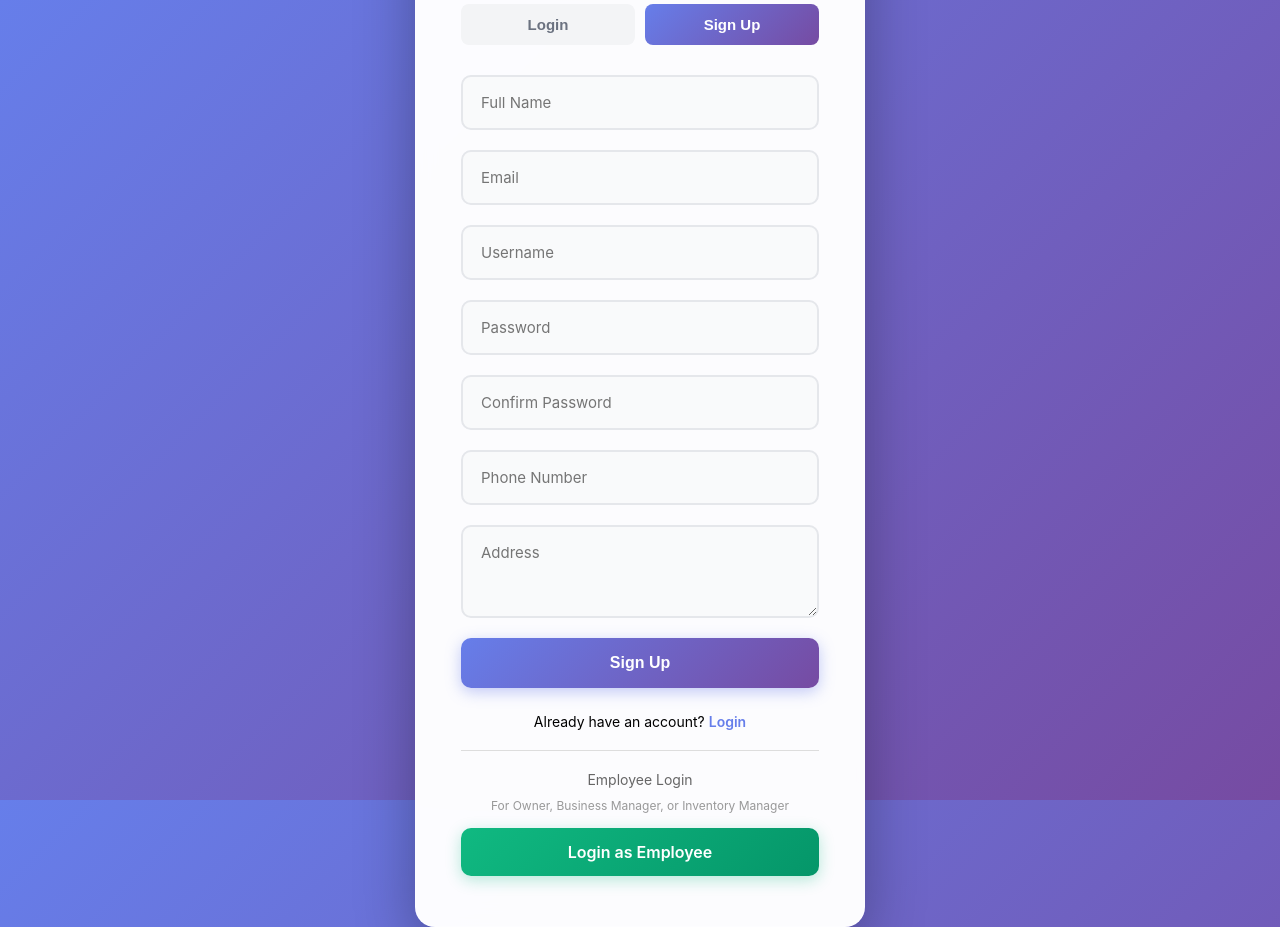
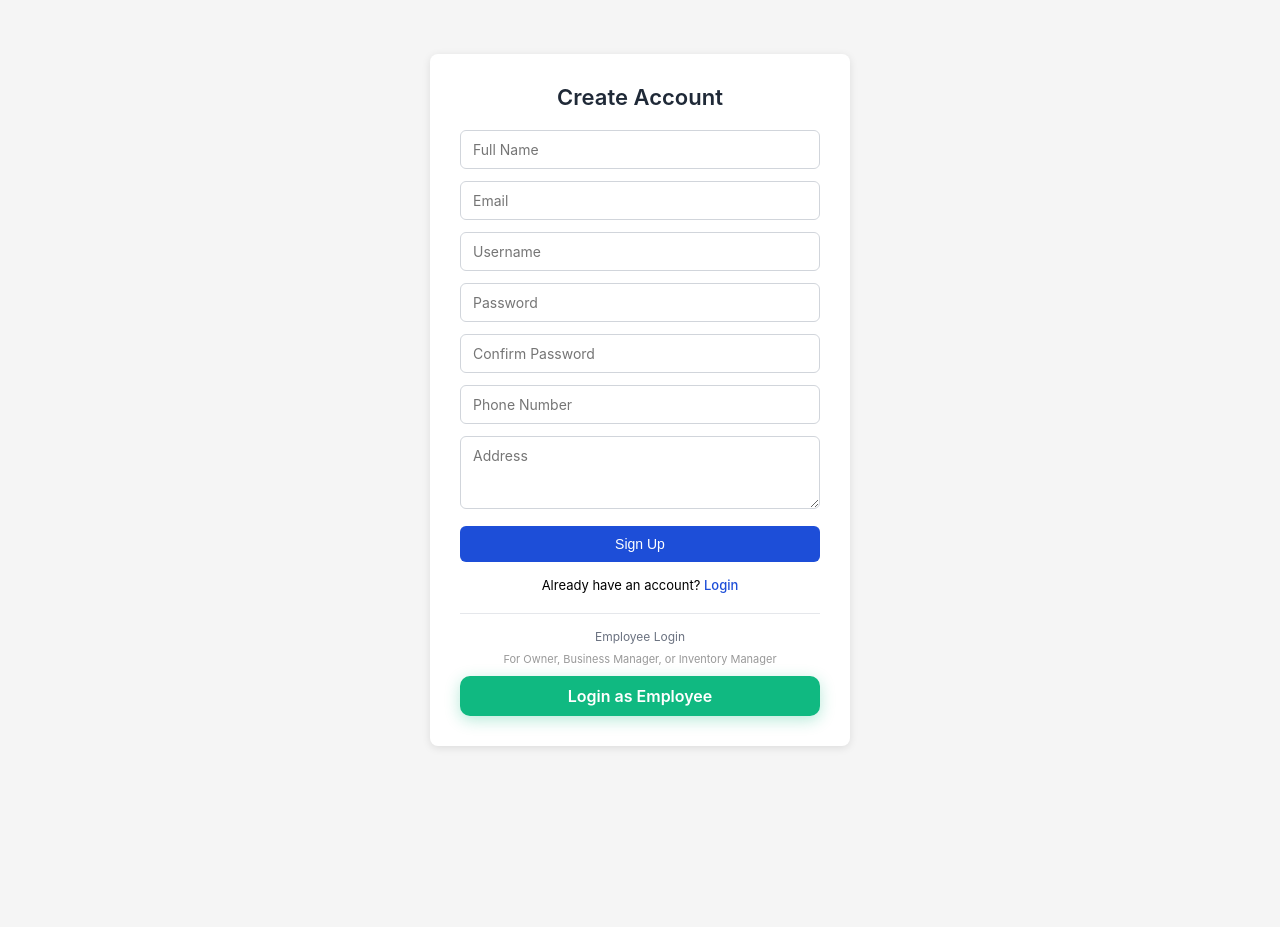
Before and after one commit to pulipakav1/mini_e-commerce_platform, a PHP site: page /auth.php?action=signup in a window 1280 px wide. After the commit the page ends 748 px from the top, so only its background shows below. Run offline with PHP 8.4, Linux system fonts and the light colour scheme.

Commit message:
auth page

```diff
--- a/auth.php
+++ b/auth.php
@@ -150,7 +150,7 @@ if (isset($_GET['signup']) && $_GET['signup'] == 'success') {
         }
         body {
             font-family: -apple-system, BlinkMacSystemFont, 'Segoe UI', Roboto, 'Helvetica Neue', Arial, sans-serif;
-            background: linear-gradient(135deg, #667eea 0%, #764ba2 100%);
+            background: #f5f5f5;
             display: flex;
             justify-content: center;
             align-items: center;
@@ -158,49 +158,23 @@ if (isset($_GET['signup']) && $_GET['signup'] == 'success') {
             padding: 20px;
         }
         .auth-container {
-            background: rgba(255, 255, 255, 0.98);
-            backdrop-filter: blur(10px);
-            padding: 50px 45px;
-            width: 450px;
+            background: #ffffff;
+            padding: 30px;
+            width: 420px;
             max-width: 90%;
-            border-radius: 20px;
-            box-shadow: 0 20px 60px rgba(0, 0, 0, 0.3);
+            border-radius: 8px;
+            box-shadow: 0 2px 8px rgba(0, 0, 0, 0.1);
             display: flex;
             flex-direction: column;
             align-items: center;
-            border: 1px solid rgba(255,255,255,0.3);
+            max-height: 95vh;
+            overflow-y: auto;
         }
         h2 {
-            font-size: 32px;
-            margin-bottom: 40px;
-            background: linear-gradient(135deg, #667eea 0%, #764ba2 100%);
-            -webkit-background-clip: text;
-            -webkit-text-fill-color: transparent;
-            background-clip: text;
-            font-weight: 700;
-            letter-spacing: -1px;
-        }
-        .tabs {
-            display: flex;
-            gap: 10px;
-            margin-bottom: 30px;
-            width: 100%;
-        }
-        .tab {
-            flex: 1;
-            padding: 12px;
-            background: #f3f4f6;
-            border: none;
-            border-radius: 8px;
-            cursor: pointer;
-            font-size: 15px;
+            font-size: 22px;
+            margin-bottom: 20px;
+            color: #1f2937;
             font-weight: 600;
-            color: #6b7280;
-            transition: all 0.3s ease;
-        }
-        .tab.active {
-            background: linear-gradient(135deg, #667eea 0%, #764ba2 100%);
-            color: white;
         }
         form {
             width: 100%;
@@ -209,94 +183,96 @@ if (isset($_GET['signup']) && $_GET['signup'] == 'success') {
         }
         input[type="text"], input[type="password"], input[type="email"], textarea {
             width: 100%;
-            padding: 16px 18px;
-            margin-bottom: 20px;
-            border: 2px solid #e5e7eb;
-            border-radius: 10px;
-            font-size: 15px;
-            transition: all 0.3s ease;
-            background: #f9fafb;
+            padding: 10px 12px;
+            margin-bottom: 12px;
+            border: 1px solid #d1d5db;
+            border-radius: 6px;
+            font-size: 14px;
+            transition: all 0.2s ease;
+            background: #ffffff;
             font-family: inherit;
         }
         textarea {
             resize: vertical;
-            min-height: 80px;
+            min-height: 60px;
+            max-height: 80px;
         }
         input:focus, textarea:focus {
-            border-color: #667eea;
+            border-color: #1d4ed8;
             outline: none;
-            background: white;
-            box-shadow: 0 0 0 4px rgba(102, 126, 234, 0.1);
+            box-shadow: 0 0 0 3px rgba(29, 78, 216, 0.1);
         }
         button[type="submit"] {
             width: 100%;
-            padding: 16px;
-            background: linear-gradient(135deg, #667eea 0%, #764ba2 100%);
+            padding: 10px;
+            background: #1d4ed8;
             color: #fff;
-            font-size: 16px;
-            font-weight: 600;
+            font-size: 14px;
+            font-weight: 500;
             border: none;
-            border-radius: 10px;
+            border-radius: 6px;
             cursor: pointer;
-            transition: all 0.3s ease;
-            box-shadow: 0 4px 15px rgba(102, 126, 234, 0.4);
+            transition: all 0.2s ease;
+            margin-top: 5px;
         }
         button[type="submit"]:hover {
-            transform: translateY(-2px);
-            box-shadow: 0 6px 20px rgba(102, 126, 234, 0.5);
+            background: #1e40af;
         }
         .link {
-            margin-top: 25px;
+            margin-top: 15px;
             text-align: center;
-            font-size: 14px;
+            font-size: 13px;
         }
         .link a {
             text-decoration: none;
-            color: #667eea;
-            font-weight: 600;
+            color: #1d4ed8;
+            font-weight: 500;
             transition: color 0.2s;
         }
         .link a:hover {
-            color: #764ba2;
+            color: #1e40af;
         }
         .error {
             color: #ef4444;
-            margin-bottom: 20px;
+            margin-bottom: 15px;
             text-align: center;
-            padding: 12px;
+            padding: 10px;
             background: #fee;
             border: 1px solid #fcc;
-            border-radius: 8px;
+            border-radius: 6px;
             width: 100%;
+            font-size: 13px;
         }
         .success {
             color: #155724;
-            margin-bottom: 20px;
+            margin-bottom: 15px;
             text-align: center;
-            padding: 12px;
+            padding: 10px;
             background: #d4edda;
             border: 1px solid #c3e6cb;
-            border-radius: 8px;
+            border-radius: 6px;
             width: 100%;
+            font-size: 13px;
         }
         .employee-section {
             margin-top: 20px;
             text-align: center;
-            padding-top: 20px;
-            border-top: 1px solid #ddd;
+            padding-top: 15px;
+            border-top: 1px solid #e5e7eb;
             width: 100%;
         }
         .employee-section p {
-            color: #666;
-            margin-bottom: 10px;
-            font-size: 14px;
+            color: #6b7280;
+            margin-bottom: 8px;
+            font-size: 12px;
         }
         .employee-section a {
             width: 100%;
-            padding: 14px;
-            background: linear-gradient(135deg, #10b981 0%, #059669 100%);
+            padding: 10px;
+            background: #10b981;
             color: white;
             border: none;
+            font-size: 14px;
             border-radius: 10px;
             cursor: pointer;
             font-size: 16px;
@@ -308,8 +284,7 @@ if (isset($_GET['signup']) && $_GET['signup'] == 'success') {
             box-shadow: 0 4px 15px rgba(16, 185, 129, 0.3);
         }
         .employee-section a:hover {
-            transform: translateY(-2px);
-            box-shadow: 0 6px 20px rgba(16, 185, 129, 0.4);
+            background: #059669;
         }
     </style>
 </head>
@@ -317,13 +292,7 @@ if (isset($_GET['signup']) && $_GET['signup'] == 'success') {
 
 <div class="auth-container">
 
-    <h2><?php echo $action == 'signup' ? 'Sign Up' : 'Login'; ?></h2>
-
-    <!-- Tabs for switching between login and signup -->
-    <div class="tabs">
-        <button class="tab <?php echo $action == 'login' ? 'active' : ''; ?>" onclick="window.location.href='auth.php'">Login</button>
-        <button class="tab <?php echo $action == 'signup' ? 'active' : ''; ?>" onclick="window.location.href='auth.php?action=signup'">Sign Up</button>
-    </div>
+    <h2><?php echo $action == 'signup' ? 'Create Account' : 'Login'; ?></h2>
 
     <?php if ($success != "") { ?>
         <div class="success"><?php echo htmlspecialchars($success); ?></div>
@@ -367,7 +336,7 @@ if (isset($_GET['signup']) && $_GET['signup'] == 'success') {
     <!-- Employee Login Option -->
     <div class="employee-section">
         <p>Employee Login</p>
-        <p style="color: #999; margin-bottom: 15px; font-size: 12px;">For Owner, Business Manager, or Inventory Manager</p>
+        <p style="color: #999; margin-bottom: 10px; font-size: 11px;">For Owner, Business Manager, or Inventory Manager</p>
         <a href="admin_login.php">Login as Employee</a>
     </div>
 
```
